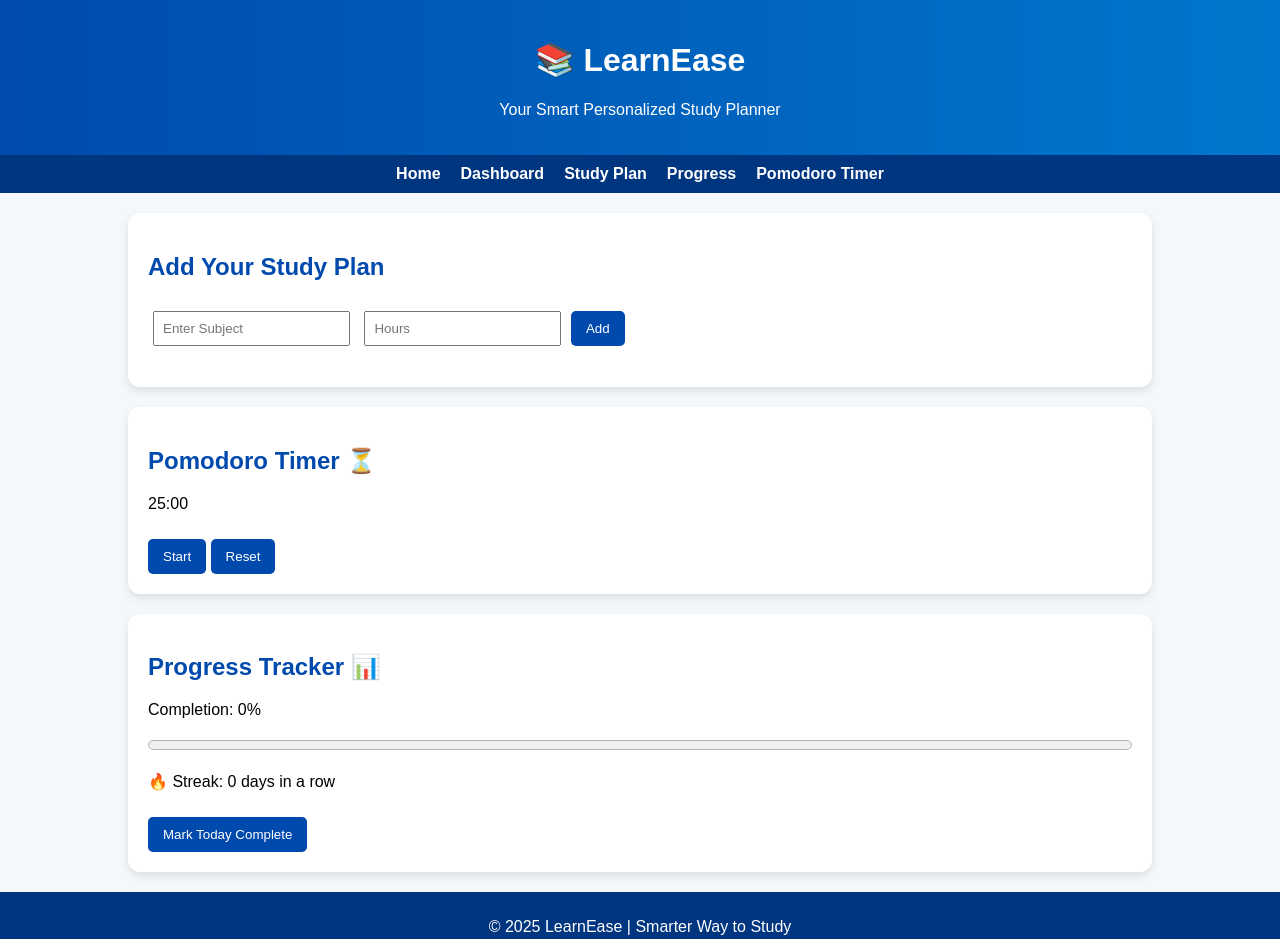
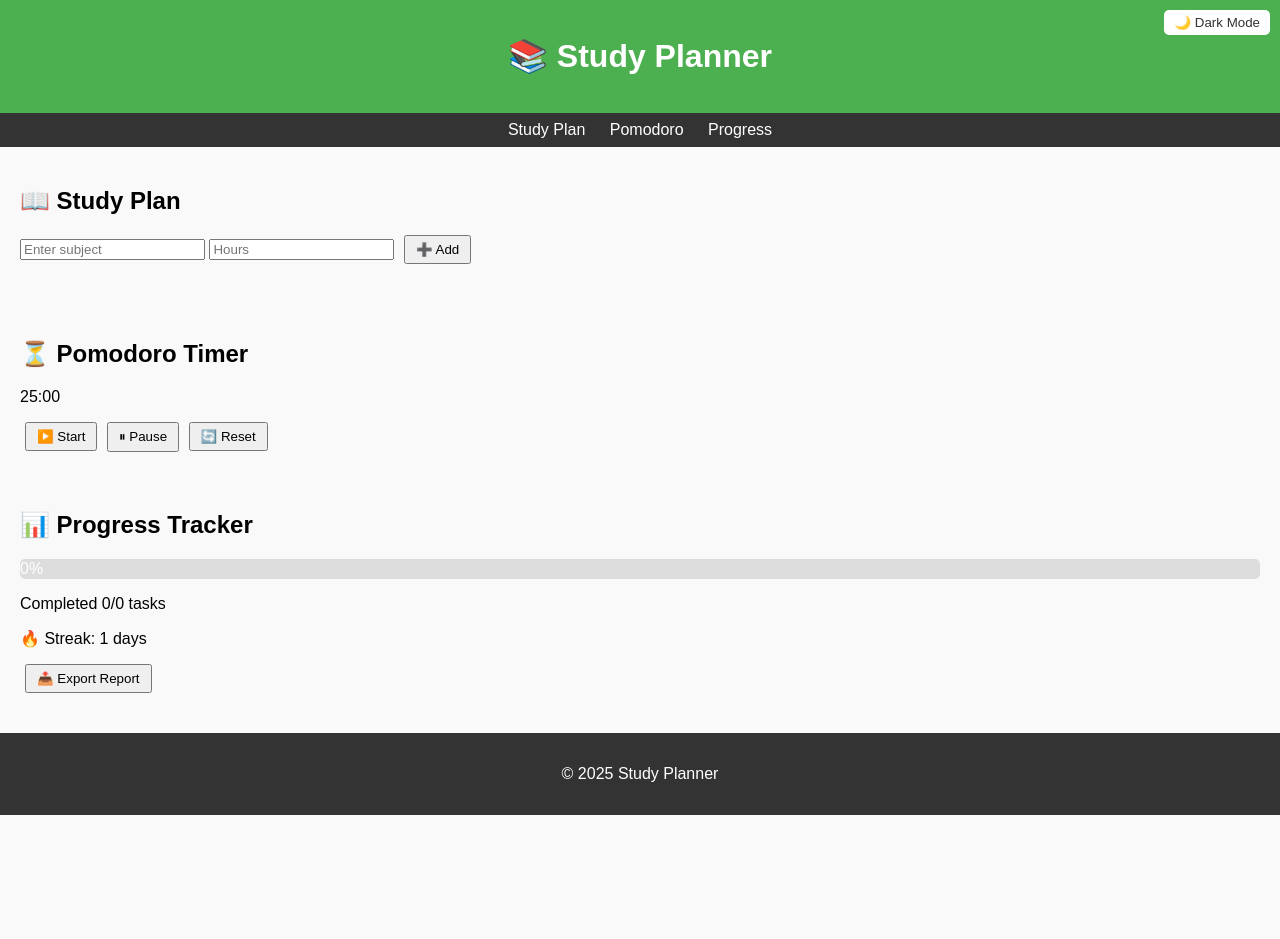
Before and after one commit to dhananjaykumar077/LearnEase, a plain HTML site: page index.html in a window 1280 px wide. After the commit the page ends 815 px from the top, so only its background shows below. Drawn offline with Linux system fonts and the light colour scheme.

Commit message:
Update index.html
 update design

```diff
--- a/index.html
+++ b/index.html
@@ -3,140 +3,242 @@
 <head>
   <meta charset="UTF-8">
   <meta name="viewport" content="width=device-width, initial-scale=1.0">
-  <title>LearnEase - Smart Study Planner</title>
+  <title>Study Planner</title>
   <style>
-    body { font-family: Arial, sans-serif; background-color: #f4f8fb; margin: 0; padding: 0; }
-    header { background: linear-gradient(90deg, #004aad, #0077cc); color: white; text-align: center; padding: 20px; }
-    nav { background-color: #003580; padding: 10px; display: flex; justify-content: center; gap: 20px; }
-    nav a { color: white; text-decoration: none; font-weight: bold; }
-    nav a:hover { text-decoration: underline; }
-    .container { width: 80%; margin: 20px auto; }
-    .card { background: white; padding: 20px; border-radius: 12px; box-shadow: 0px 4px 8px rgba(0,0,0,0.1); margin-bottom: 20px; }
-    h2 { color: #004aad; }
-    footer { background-color: #003580; color: white; text-align: center; padding: 10px; margin-top: 20px; }
-    .highlight { color: #0077cc; font-weight: bold; }
-    button { padding: 10px 15px; margin-top: 10px; background: #004aad; color: white; border: none; border-radius: 5px; cursor: pointer; }
-    button:hover { background: #0077cc; }
-    input { padding: 8px; margin: 5px; }
-    progress { width: 100%; height: 20px; }
-    li.done { text-decoration: line-through; color: gray; }
+    body {
+      font-family: Arial, sans-serif;
+      margin: 0;
+      padding: 0;
+      background: #f9f9f9;
+      color: #000;
+      transition: background 0.3s, color 0.3s;
+    }
+    header {
+      background: #4CAF50;
+      color: white;
+      text-align: center;
+      padding: 1rem;
+      position: relative;
+    }
+    nav {
+      background: #333;
+      color: white;
+      padding: 0.5rem;
+      text-align: center;
+    }
+    nav a {
+      color: white;
+      margin: 0 10px;
+      text-decoration: none;
+    }
+    section {
+      padding: 20px;
+    }
+    ul {
+      list-style: none;
+      padding: 0;
+    }
+    li {
+      background: white;
+      margin: 5px 0;
+      padding: 10px;
+      border-radius: 5px;
+      box-shadow: 0 0 5px rgba(0,0,0,0.1);
+    }
+    li.done {
+      text-decoration: line-through;
+      color: gray;
+    }
+    button {
+      margin-left: 5px;
+      padding: 5px 10px;
+      cursor: pointer;
+    }
+    .progress-bar {
+      width: 100%;
+      background: #ddd;
+      border-radius: 5px;
+      overflow: hidden;
+      margin: 10px 0;
+    }
+    .progress-fill {
+      background: #4CAF50;
+      height: 20px;
+      width: 0%;
+      text-align: center;
+      color: white;
+      line-height: 20px;
+    }
+    footer {
+      background: #333;
+      color: white;
+      text-align: center;
+      padding: 1rem;
+      margin-top: 20px;
+    }
+
+    /* 🌙 Dark Mode Styles */
+    body.dark {
+      background: #181818;
+      color: #f1f1f1;
+    }
+    body.dark li {
+      background: #222;
+      color: #ddd;
+    }
+    body.dark nav {
+      background: #111;
+    }
+    body.dark footer {
+      background: #111;
+    }
+    #darkToggle {
+      position: absolute;
+      right: 10px;
+      top: 10px;
+      padding: 5px 10px;
+      cursor: pointer;
+      background: #fff;
+      color: #333;
+      border-radius: 5px;
+      border: none;
+    }
+    body.dark #darkToggle {
+      background: #333;
+      color: #fff;
+    }
   </style>
 </head>
 <body>
-  <!-- Header -->
+
   <header>
-    <h1>📚 LearnEase</h1>
-    <p>Your Smart Personalized Study Planner</p>
+    <h1>📚 Study Planner</h1>
+    <button id="darkToggle" onclick="toggleDarkMode()">🌙 Dark Mode</button>
   </header>
 
-  <!-- Navigation -->
   <nav>
-    <a href="#">Home</a>
-    <a href="#">Dashboard</a>
-    <a href="#">Study Plan</a>
-    <a href="#">Progress</a>
-    <a href="#">Pomodoro Timer</a>
+    <a href="#plan">Study Plan</a>
+    <a href="#timer">Pomodoro</a>
+    <a href="#tracker">Progress</a>
   </nav>
 
-  <!-- Main Content -->
-  <div class="container">
-    <!-- Study Plan Section -->
-    <div class="card">
-      <h2>Add Your Study Plan</h2>
-      <input type="text" id="subject" placeholder="Enter Subject">
-      <input type="number" id="hours" placeholder="Hours">
-      <button onclick="addPlan()">Add</button>
-      <ul id="planList"></ul>
+  <!-- Study Plan Section -->
+  <section id="plan">
+    <h2>📖 Study Plan</h2>
+    <input type="text" id="subject" placeholder="Enter subject">
+    <input type="number" id="hours" placeholder="Hours">
+    <button onclick="addPlan()">➕ Add</button>
+    <ul id="planList"></ul>
+  </section>
+
+  <!-- Pomodoro Timer -->
+  <section id="timer">
+    <h2>⏳ Pomodoro Timer</h2>
+    <p id="time">25:00</p>
+    <button onclick="startTimer()">▶️ Start</button>
+    <button onclick="pauseTimer()">⏸ Pause</button>
+    <button onclick="resetTimer()">🔄 Reset</button>
+  </section>
+
+  <!-- Progress Tracker -->
+  <section id="tracker">
+    <h2>📊 Progress Tracker</h2>
+    <div class="progress-bar">
+      <div class="progress-fill" id="progressFill">0%</div>
     </div>
+    <p id="progressText">Completed 0/0 tasks</p>
+    <p id="streakText">🔥 Streak: 0 days</p>
+    <button onclick="exportReport()">📤 Export Report</button>
+  </section>
 
-    <!-- Pomodoro Timer Section -->
-    <div class="card">
-      <h2>Pomodoro Timer ⏳</h2>
-      <p id="timer">25:00</p>
-      <button onclick="startTimer()">Start</button>
-      <button onclick="resetTimer()">Reset</button>
-    </div>
-
-    <!-- Progress Tracker Section -->
-    <div class="card">
-      <h2>Progress Tracker 📊</h2>
-      <p>Completion: <span id="progressPercent">0%</span></p>
-      <progress id="progressBar" value="0" max="100"></progress>
-      <p>🔥 Streak: <span id="streak">0</span> days in a row</p>
-      <button onclick="markDayComplete()">Mark Today Complete</button>
-    </div>
-  </div>
-
-  <!-- Footer -->
   <footer>
-    <p>© 2025 LearnEase | Smarter Way to Study</p>
+    <p>© 2025 Study Planner</p>
   </footer>
 
-  <!-- JavaScript -->
   <script>
     let totalTasks = 0;
     let completedTasks = 0;
-    let streak = 0;
+    let streak = parseInt(localStorage.getItem("streak")) || 0;
+    let lastDate = localStorage.getItem("lastDate") || "";
 
-    // Load saved data from localStorage
-    window.onload = function() {
-      let savedPlans = JSON.parse(localStorage.getItem("plans")) || [];
-      streak = localStorage.getItem("streak") ? parseInt(localStorage.getItem("streak")) : 0;
-      completedTasks = localStorage.getItem("completedTasks") ? parseInt(localStorage.getItem("completedTasks")) : 0;
-      totalTasks = localStorage.getItem("totalTasks") ? parseInt(localStorage.getItem("totalTasks")) : 0;
-
-      savedPlans.forEach(plan => {
-        renderPlan(plan.subject, plan.hours, plan.done);
-      });
-
-      document.getElementById("streak").textContent = streak;
-      updateProgress();
+    // --- Handle Streak ---
+    function updateStreak() {
+      let today = new Date().toDateString();
+      if (lastDate !== today) {
+        if (lastDate === new Date(Date.now() - 86400000).toDateString()) {
+          streak++;
+        } else {
+          streak = 1;
+        }
+        lastDate = today;
+        localStorage.setItem("lastDate", today);
+        localStorage.setItem("streak", streak);
+      }
+      document.getElementById("streakText").textContent = `🔥 Streak: ${streak} days`;
     }
 
-    // Save data to localStorage
+    // --- Save & Load Data ---
     function saveData() {
-      let plans = [];
+      let data = {
+        tasks: [],
+        completed: completedTasks,
+        total: totalTasks,
+        streak: streak,
+        lastDate: lastDate
+      };
       document.querySelectorAll("#planList li").forEach(li => {
-        plans.push({
+        data.tasks.push({
           subject: li.dataset.subject,
           hours: li.dataset.hours,
           done: li.classList.contains("done")
         });
       });
-      localStorage.setItem("plans", JSON.stringify(plans));
-      localStorage.setItem("streak", streak);
-      localStorage.setItem("completedTasks", completedTasks);
-      localStorage.setItem("totalTasks", totalTasks);
+      localStorage.setItem("studyPlanner", JSON.stringify(data));
     }
 
-    // Add new study plan
+    function loadData() {
+      let saved = localStorage.getItem("studyPlanner");
+      if (saved) {
+        let data = JSON.parse(saved);
+        totalTasks = data.total;
+        completedTasks = data.completed;
+        streak = data.streak;
+        lastDate = data.lastDate || "";
+        document.getElementById("streakText").textContent = `🔥 Streak: ${streak} days`;
+        data.tasks.forEach(t => {
+          renderPlan(t.subject, t.hours, t.done);
+        });
+        updateProgress();
+      }
+      updateStreak();
+    }
+
+    // --- Add Plan ---
     function addPlan() {
       let subject = document.getElementById("subject").value;
       let hours = document.getElementById("hours").value;
-      if(subject && hours) {
+      if (subject && hours) {
+        totalTasks++;
         renderPlan(subject, hours, false);
-        totalTasks++;
         updateProgress();
         saveData();
         document.getElementById("subject").value = "";
         document.getElementById("hours").value = "";
-      } else {
-        alert("Please enter both subject and hours!");
       }
     }
 
-    // Render plan in UI
+    // --- Render Plan with Edit & Delete ---
     function renderPlan(subject, hours, done) {
       let li = document.createElement("li");
       li.textContent = `📖 ${subject} - ${hours} hrs `;
       li.dataset.subject = subject;
       li.dataset.hours = hours;
 
-      let btn = document.createElement("button");
-      btn.textContent = "Complete ✅";
-      btn.style.marginLeft = "10px";
-      btn.onclick = function() {
-        if(!li.classList.contains("done")) {
+      // ✅ Complete Button
+      let completeBtn = document.createElement("button");
+      completeBtn.textContent = "Complete ✅";
+      completeBtn.onclick = function() {
+        if (!li.classList.contains("done")) {
           li.classList.add("done");
           completedTasks++;
           updateProgress();
@@ -144,49 +246,126 @@
         }
       };
 
-      if(done) {
+      // ✏️ Edit Button
+      let editBtn = document.createElement("button");
+      editBtn.textContent = "✏️ Edit";
+      editBtn.onclick = function() {
+        let newSubject = prompt("Enter new subject:", li.dataset.subject);
+        let newHours = prompt("Enter new hours:", li.dataset.hours);
+        if (newSubject && newHours) {
+          li.firstChild.textContent = `📖 ${newSubject} - ${newHours} hrs `;
+          li.dataset.subject = newSubject;
+          li.dataset.hours = newHours;
+          saveData();
+        }
+      };
+
+      // ❌ Delete Button
+      let deleteBtn = document.createElement("button");
+      deleteBtn.textContent = "❌ Delete";
+      deleteBtn.onclick = function() {
+        if (li.classList.contains("done")) {
+          completedTasks--;
+        }
+        totalTasks--;
+        li.remove();
+        updateProgress();
+        saveData();
+      };
+
+      if (done) {
         li.classList.add("done");
       }
 
-      li.appendChild(btn);
+      li.appendChild(completeBtn);
+      li.appendChild(editBtn);
+      li.appendChild(deleteBtn);
+
       document.getElementById("planList").appendChild(li);
     }
 
-    // Update Progress Bar
+    // --- Progress Update ---
     function updateProgress() {
-      let percent = totalTasks === 0 ? 0 : Math.round((completedTasks / totalTasks) * 100);
-      document.getElementById("progressPercent").textContent = percent + "%";
-      document.getElementById("progressBar").value = percent;
+      let percent = (completedTasks / totalTasks) * 100 || 0;
+      document.getElementById("progressFill").style.width = percent + "%";
+      document.getElementById("progressFill").textContent = Math.round(percent) + "%";
+      document.getElementById("progressText").textContent = `Completed ${completedTasks}/${totalTasks} tasks`;
     }
 
-    // Pomodoro Timer
-    let countdown;
-    function startTimer() {
-      let time = 25 * 60;
-      clearInterval(countdown);
-      countdown = setInterval(function() {
-        let minutes = Math.floor(time / 60);
-        let seconds = time % 60;
-        document.getElementById("timer").textContent = `${minutes}:${seconds < 10 ? '0' : ''}${seconds}`;
-        time--;
-        if(time < 0) {
-          clearInterval(countdown);
-          alert("Time's up! Take a short break.");
-        }
-      }, 1000);
+    // --- Export Report ---
+    function exportReport() {
+      let report = "📚 Study Report\n\n";
+      let tasks = document.querySelectorAll("#planList li");
+      tasks.forEach((task, index) => {
+        let subject = task.dataset.subject;
+        let hours = task.dataset.hours;
+        let status = task.classList.contains("done") ? "✅ Completed" : "❌ Pending";
+        report += `${index + 1}. ${subject} - ${hours} hrs - ${status}\n`;
+      });
+      report += `\nTotal Tasks: ${totalTasks}`;
+      report += `\nCompleted: ${completedTasks}`;
+      report += `\nProgress: ${((completedTasks / totalTasks) * 100 || 0).toFixed(2)}%`;
+      report += `\nCurrent Streak: ${streak} days\n`;
+
+      let blob = new Blob([report], { type: "text/plain" });
+      let link = document.createElement("a");
+      link.href = URL.createObjectURL(blob);
+      link.download = "Study_Report.txt";
+      link.click();
     }
 
+    // --- Pomodoro Timer ---
+    let timeLeft = 25 * 60;
+    let timer;
+    function updateTimerDisplay() {
+      let minutes = Math.floor(timeLeft / 60);
+      let seconds = timeLeft % 60;
+      document.getElementById("time").textContent =
+        `${minutes}:${seconds < 10 ? "0" : ""}${seconds}`;
+    }
+    function startTimer() {
+      if (!timer) {
+        timer = setInterval(() => {
+          if (timeLeft > 0) {
+            timeLeft--;
+            updateTimerDisplay();
+          } else {
+            clearInterval(timer);
+            timer = null;
+            alert("⏰ Time's up! Take a break!");
+          }
+        }, 1000);
+      }
+    }
+    function pauseTimer() {
+      clearInterval(timer);
+      timer = null;
+    }
     function resetTimer() {
-      clearInterval(countdown);
-      document.getElementById("timer").textContent = "25:00";
+      clearInterval(timer);
+      timer = null;
+      timeLeft = 25 * 60;
+      updateTimerDisplay();
     }
 
-    // Streak Tracker
-    function markDayComplete() {
-      streak++;
-      document.getElementById("streak").textContent = streak;
-      alert("Well done! You’ve completed today’s study ✅");
-      saveData();
+    // --- Dark Mode Toggle ---
+    function toggleDarkMode() {
+      document.body.classList.toggle("dark");
+      let mode = document.body.classList.contains("dark") ? "dark" : "light";
+      localStorage.setItem("theme", mode);
+      document.getElementById("darkToggle").textContent =
+        mode === "dark" ? "☀️ Light Mode" : "🌙 Dark Mode";
+    }
+
+    // --- Initialize ---
+    updateTimerDisplay();
+    loadData();
+
+    // Apply saved theme
+    let savedTheme = localStorage.getItem("theme");
+    if (savedTheme === "dark") {
+      document.body.classList.add("dark");
+      document.getElementById("darkToggle").textContent = "☀️ Light Mode";
     }
   </script>
 </body>
```
